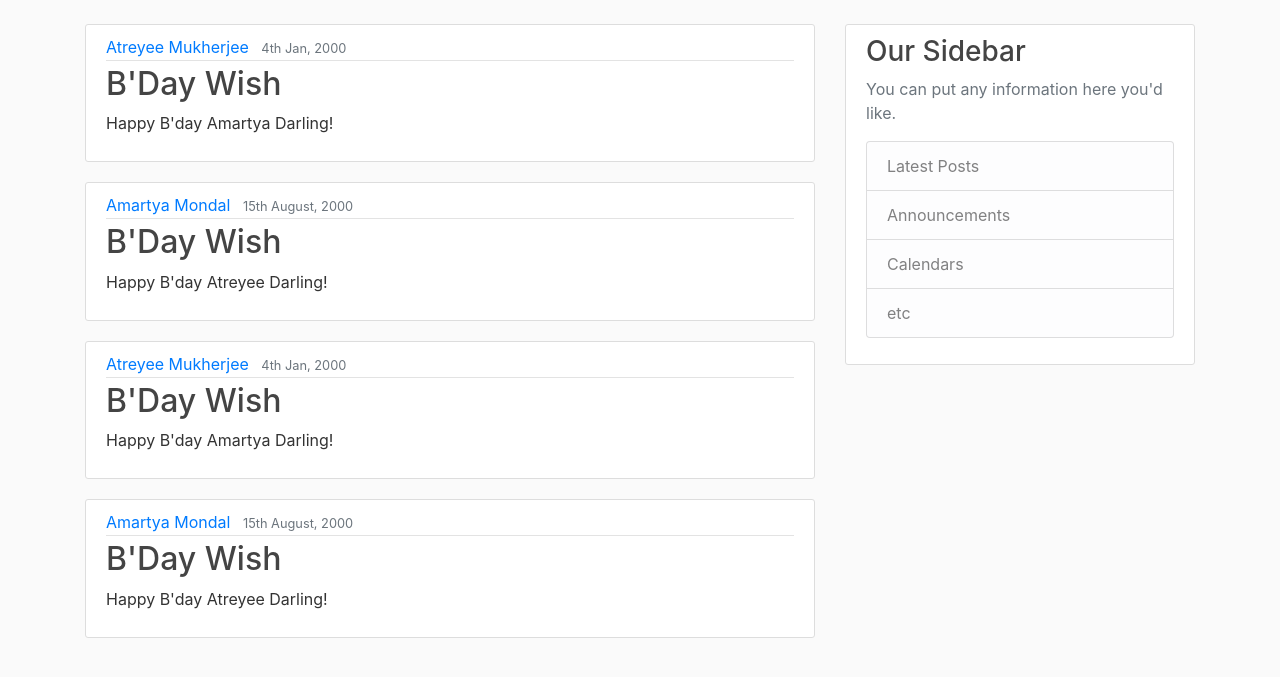
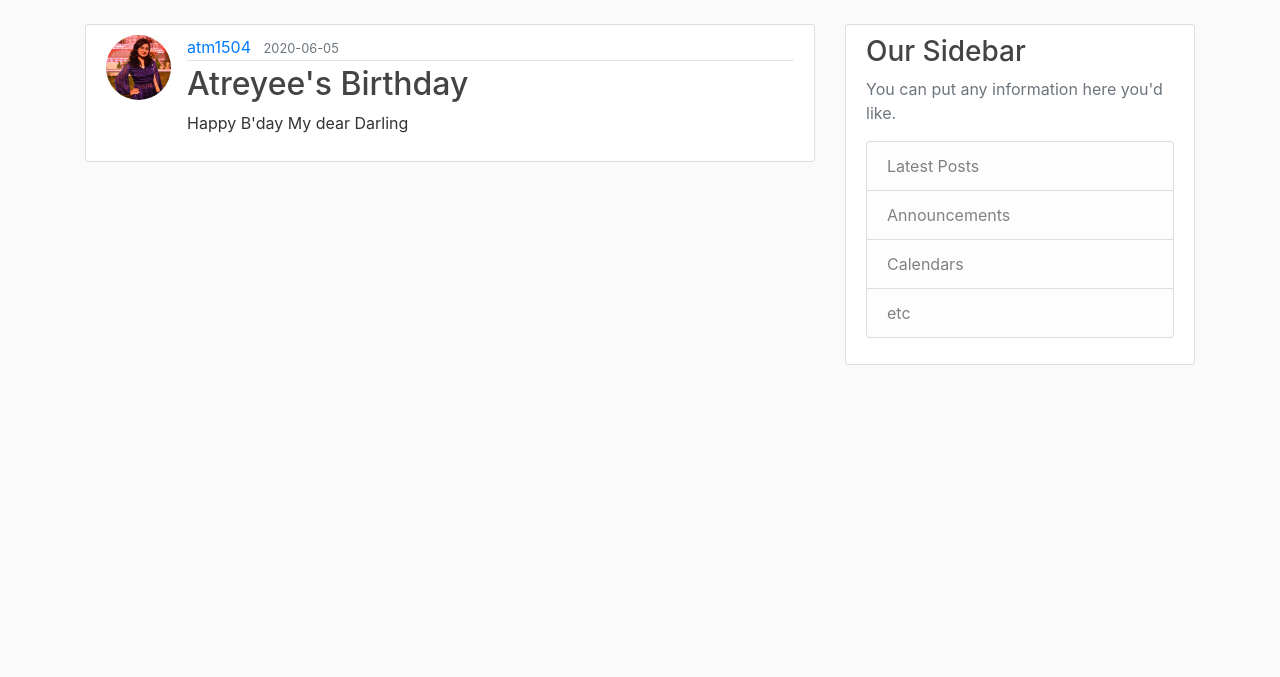
Before and after one commit to atm1504/quote_post_flask, a Flask app: page / in a window 1280 px wide. Shown: the part 56-733 px from the top of the page. Run offline with Flask 2, Linux system fonts and the light colour scheme; a user stored in the database is signed in; data comes from the database, SQL or seed files in the repository; both versions use the stored data as it was after the commit; some libraries are stand-ins or nearby versions.

Commit message:
feat: Update details to be shown

```diff
--- a/quote_post/routes.py
+++ b/quote_post/routes.py
@@ -6,38 +6,12 @@ from quote_post.models import User, Post
 from flask_login import login_user, current_user, logout_user, login_required
 import secrets
 import os
-# Dummy data
-posts = [
-    {
-        'author': 'Atreyee Mukherjee',
-        'title': "B'Day Wish",
-        'content': "Happy B'day Amartya Darling! ",
-        'date_posted': '4th Jan, 2000'
-    },
-    {
-        'author': 'Amartya Mondal',
-        'title': "B'Day Wish",
-        'content': "Happy B'day Atreyee Darling! ",
-        'date_posted': '15th August, 2000'
-    },
-    {
-        'author': 'Atreyee Mukherjee',
-        'title': "B'Day Wish",
-        'content': "Happy B'day Amartya Darling! ",
-        'date_posted': '4th Jan, 2000'
-    },
-    {
-        'author': 'Amartya Mondal',
-        'title': "B'Day Wish",
-        'content': "Happy B'day Atreyee Darling! ",
-        'date_posted': '15th August, 2000'
-    }
-]
 
 @app.route('/')
 def home():
     if current_user.is_authenticated==False:
             return redirect(url_for("login"))
+    posts= Post.query.all()
     return render_template("home.html", posts=posts, title="ATM")
 
 @app.route('/about')
@@ -115,6 +89,9 @@ def account():
 def new_post():
     form = PostForm()
     if form.validate_on_submit():
+        post = Post(title=form.title.data, content=form.content.data, author=current_user)
+        db.session.add(post)
+        db.session.commit()
         flash("Your post has been created!", "success")
         return redirect(url_for("home"))
     return render_template("create_post.html", title="New Post", form=form)
--- a/quote_post/templates/home.html
+++ b/quote_post/templates/home.html
@@ -2,10 +2,11 @@
 {% block content %}
     {% for post in posts %}
         <article class="media content-section">
+          <img class="rounded-circle article-img" src="{{ url_for('static', filename='profile_pics/' + post.author.image_file)}}">
           <div class="media-body">
             <div class="article-metadata">
-              <a class="mr-2" href="#">{{ post.author }}</a>
-              <small class="text-muted">{{ post.date_posted }}</small>
+              <a class="mr-2" href="#">{{ post.author.username }}</a>
+              <small class="text-muted">{{ post.date_posted.strftime('%Y-%m-%d') }}</small>
             </div>
             <h2><a class="article-title" href="#">{{ post.title }}</a></h2>
             <p class="article-content">{{ post.content }}</p>
```
Also changed, not shown: quote_post/site.db.
